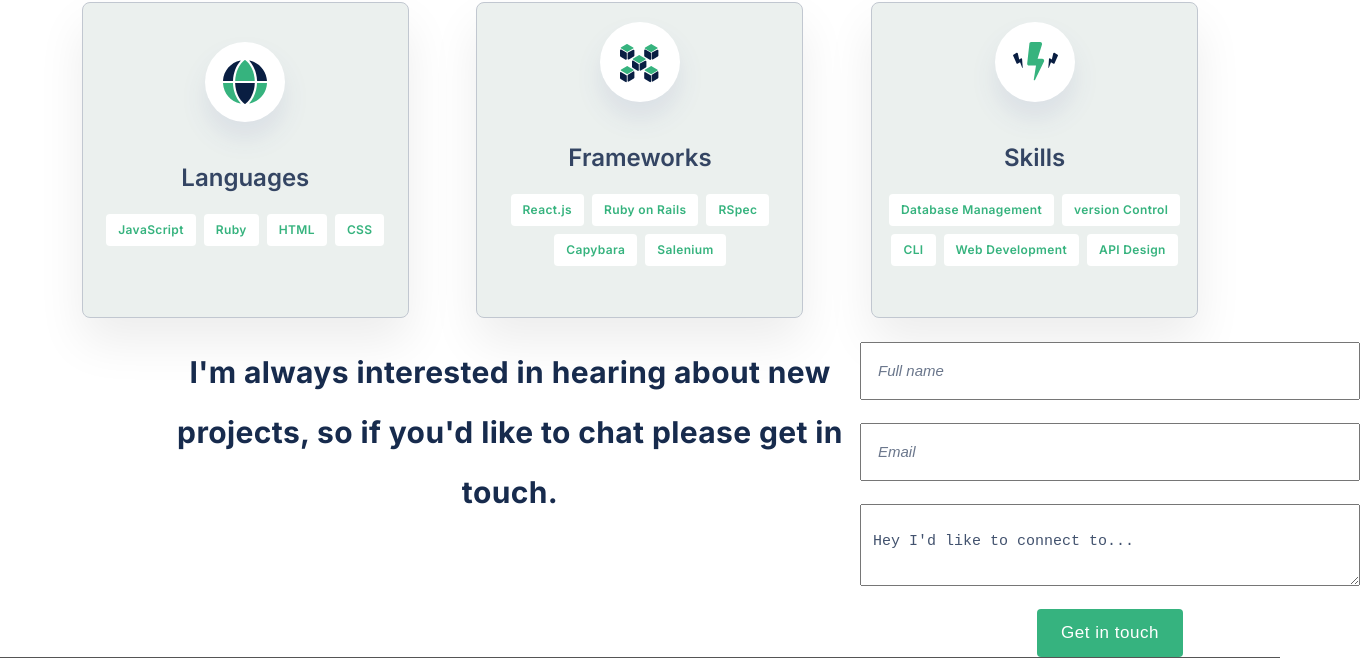
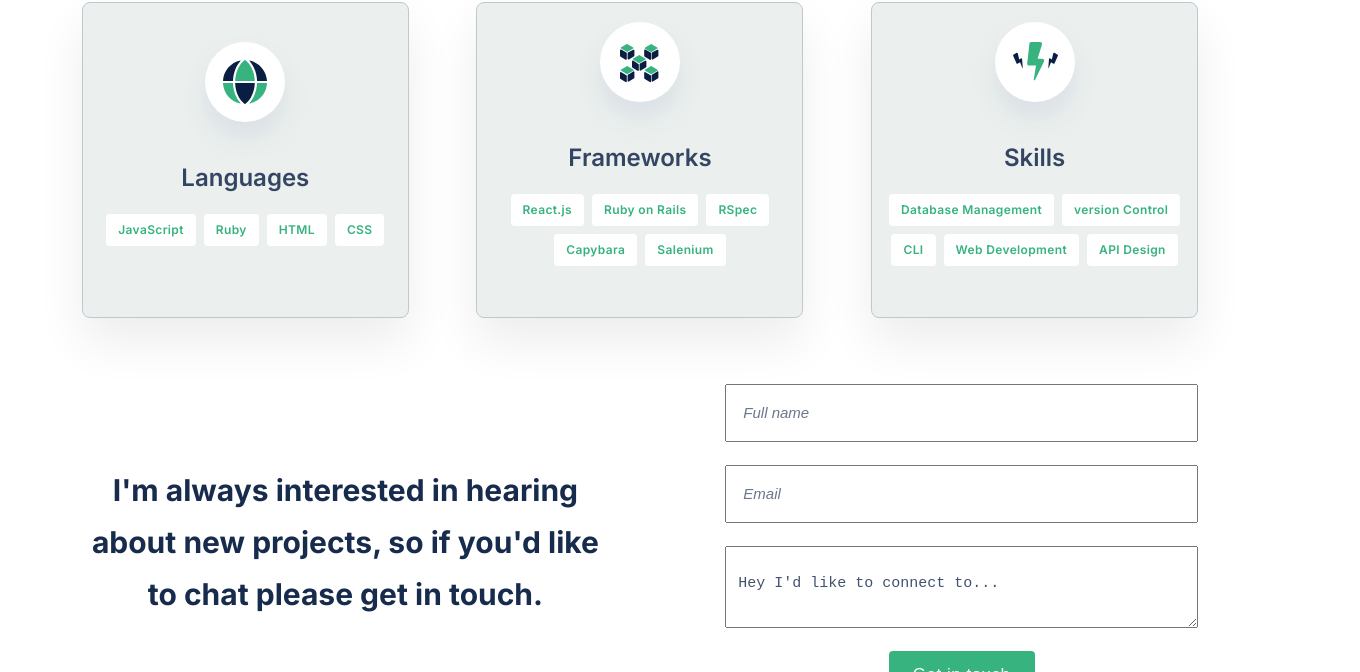
Before and after one commit to Umuhan/My-Portfolio-Project, a website: page index.html in a window 1280 px wide. Shown: the part 2226-2898 px from the top of the page, 1360 px wide, since content can reach past the window. Drawn offline with nearby package versions, Linux system fonts and the light colour scheme.

Commit message:
Add styles to th form and about me section

```diff
--- a/CSS/general.css
+++ b/CSS/general.css
@@ -28,7 +28,7 @@ body {
   font-style: normal;
   line-height: 52px;
   font-weight: 700;
-  width: 447px;
+  width: 327px;
   text-align: center;
   color: #172b4d;
 }
--- a/CSS/styles.css
+++ b/CSS/styles.css
@@ -253,15 +253,23 @@
 
 /* Get in touch */
 
-.contact-form {
-  /* display: flex;
+.form-flex {
+  display: flex;
   flex-direction: column;
   justify-content: center;
   align-items: center;
-  gap: 3rem;
-  width: 80%;
-  margin: 0 auto;
-  margin-top: 5rem; */
+  gap: 58px;
+  /* max-width: 37.5rem; */
+}
+
+.contact-header {
+  font-size: 40px;
+  font-style: normal;
+  line-height: 52px;
+  font-weight: 700;
+  width: 327px;
+  text-align: center;
+  color: #172b4d;
 }
 
 .form {
@@ -295,12 +303,12 @@
   line-height: 24px;
 }
 
-.contact-header {
+/* .contact-header {
   text-align: center;
   font-size: 40px;
   font-weight: 700;
   line-height: 52px;
-}
+} */
 
 .my-email-contact {
   text-align: center;
@@ -353,22 +361,21 @@
     grid-template-columns: repeat(3, 1fr);
   }
 
-  .form-grid {
-    display: grid;
-    grid-template-columns: repeat(2, 1fr);
+  .form-flex {
+    flex-direction: row;
+    padding: 4.2rem;
   }
 
   .contact-form {
-    margin: 0 auto;
+    /* margin: 0 auto; */
     /* flex-direction: row;
     padding: 2.4rem 3.2rem;
     margin-bottom: 5rem;*/
-    width: 80%;
   }
 
   .contact-header {
     font-size: 30px;
-    /* width: 400px; */
+    width: 90%;
   }
 
   .form {
@@ -378,7 +385,7 @@
   .user-name,
   .email,
   .msg {
-    width: 500px;
+    width: 100%;
   }
 
   .my-email-contact {
--- a/index.html
+++ b/index.html
@@ -253,9 +253,9 @@
     <!-- Get in touch -->
 
     <section class="contact-form">
-      <div class="container form-grid">
+      <div class="container form-flex">
         <div>
-          <h2 class="contact-header heading-title">
+          <h2 class="contact-header">
             I'm always interested in hearing about new projects, so if you'd
             like to chat please get in touch.
           </h2>
```
